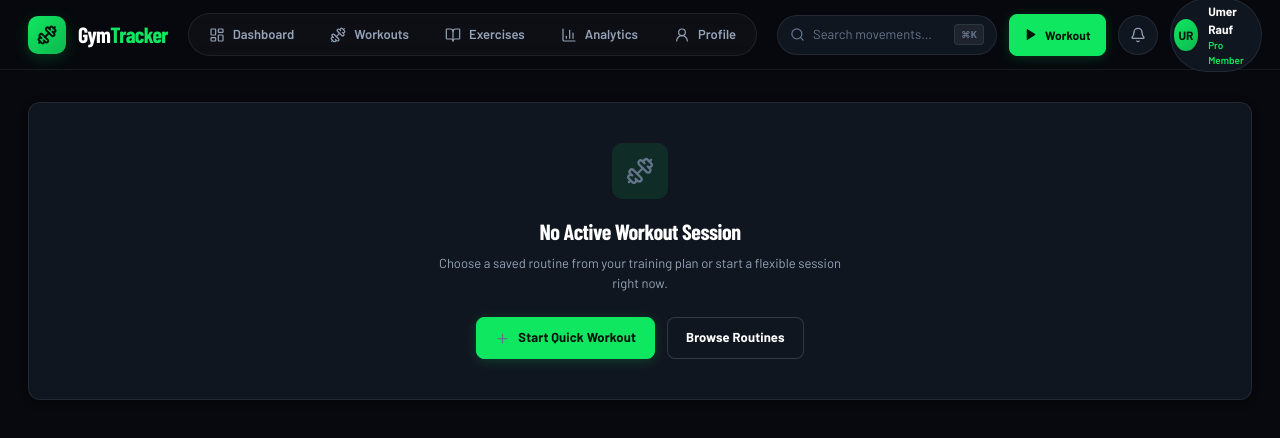
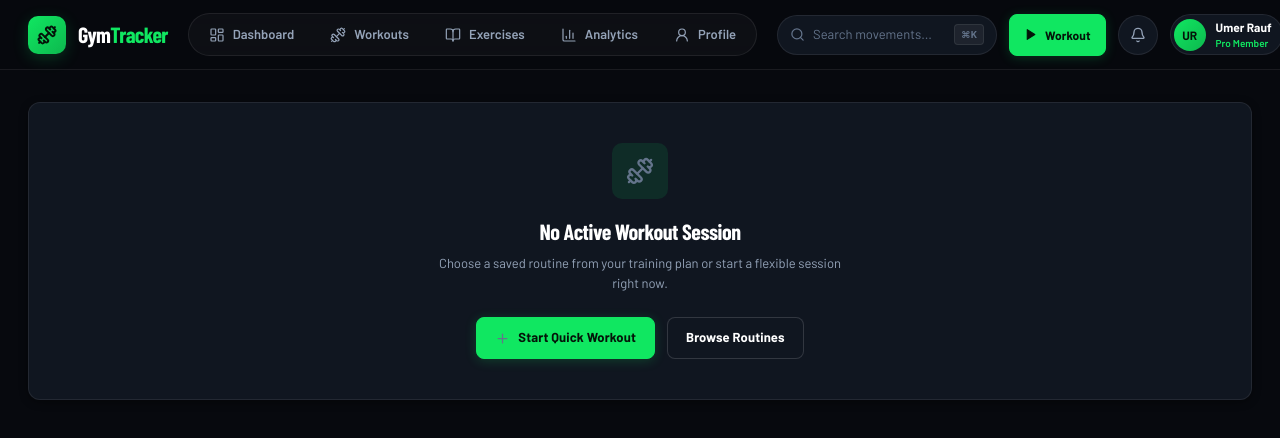
Before and after one commit to umerrauf6/Gym-Tracker, a Next.js app: page /workout/active in a window 1280 px wide. Shown: the top 438 px of the page. Built offline with nearby package versions, Linux system fonts and the light colour scheme; a web font is replaced by a local one.

Commit message:
fix: prevent navbar flex layout wrapping and stabilize user profile chip during active session

```diff
--- a/app/globals.css
+++ b/app/globals.css
@@ -157,6 +157,8 @@ h1, h2, h3, h4, .font-heading {
   display: flex;
   align-items: center;
   gap: 12px;
+  flex-shrink: 0;
+  white-space: nowrap;
 }
 
 .brand-mark {
@@ -168,6 +170,7 @@ h1, h2, h3, h4, .font-heading {
   background: linear-gradient(135deg, var(--accent) 0%, #0db84e 100%);
   color: var(--accent-ink);
   box-shadow: 0 4px 16px var(--accent-glow);
+  flex-shrink: 0;
 }
 
 .brand-name {
@@ -176,6 +179,7 @@ h1, h2, h3, h4, .font-heading {
   font-weight: 800;
   letter-spacing: -0.03em;
   color: #fff;
+  white-space: nowrap;
 }
 
 .brand-name span {
@@ -300,6 +304,7 @@ h1, h2, h3, h4, .font-heading {
   display: flex;
   align-items: center;
   gap: 12px;
+  flex-shrink: 0;
 }
 
 .unified-main-content {
@@ -367,6 +372,8 @@ h1, h2, h3, h4, .font-heading {
   color: var(--accent);
   font-size: 12px;
   font-weight: 700;
+  white-space: nowrap;
+  flex-shrink: 0;
   animation: pulse-glow 2s infinite ease-in-out;
 }
 
@@ -443,6 +450,8 @@ h1, h2, h3, h4, .font-heading {
   border: 1px solid var(--border);
   background: var(--bg-card);
   transition: border-color 0.15s ease;
+  flex-shrink: 0;
+  white-space: nowrap;
 }
 
 .user-chip:hover {
@@ -452,6 +461,7 @@ h1, h2, h3, h4, .font-heading {
 .user-copy {
   display: grid;
   text-align: left;
+  white-space: nowrap;
 }
 
 .avatar {
@@ -464,18 +474,21 @@ h1, h2, h3, h4, .font-heading {
   background: linear-gradient(135deg, var(--accent) 0%, #0db84e 100%);
   font-weight: 800;
   font-size: 12px;
+  flex-shrink: 0;
 }
 
 .user-name {
   font-size: 12px;
   font-weight: 700;
   color: #fff;
+  white-space: nowrap;
 }
 
 .user-plan {
   color: var(--accent);
   font-size: 10px;
   font-weight: 600;
+  white-space: nowrap;
 }
 
 /* ==========================================================================
--- a/src/components/app-shell.tsx
+++ b/src/components/app-shell.tsx
@@ -118,25 +118,26 @@ export function AppShell({ children }: { children: React.ReactNode }) {
               <span className="topbar-kbd">⌘K</span>
             </form>
 
-            {/* Active Workout Status Pill */}
-            {activeWorkout && (
+            {/* Active Workout Action */}
+            {activeWorkout ? (
+              pathname !== "/workout/active" && (
                 <Link href="/workout/active" className="active-workout-pill">
                   <span className="pulse-dot" />
-                <span>Session Active</span>
+                  <span>Resume Session</span>
                 </Link>
-            )}
-
-            {/* Quick Start / Resume Action */}
+              )
+            ) : (
               <motion.button
                 whileTap={{ scale: 0.96 }}
                 whileHover={{ y: -1 }}
                 className="primary-button"
-              style={{ height: 40, padding: "0 14px", fontSize: 12 }}
+                style={{ height: 40, padding: "0 14px", fontSize: 12, flexShrink: 0 }}
                 onClick={handleStartWorkout}
               >
                 <Play size={13} fill="currentColor" />
-              {activeWorkout ? "Resume" : "Workout"}
+                Workout
               </motion.button>
+            )}
 
             {/* Notification Drawer */}
             <div className="notification-wrap">
```
Lines whose indentation alone changed are shown as unchanged.
